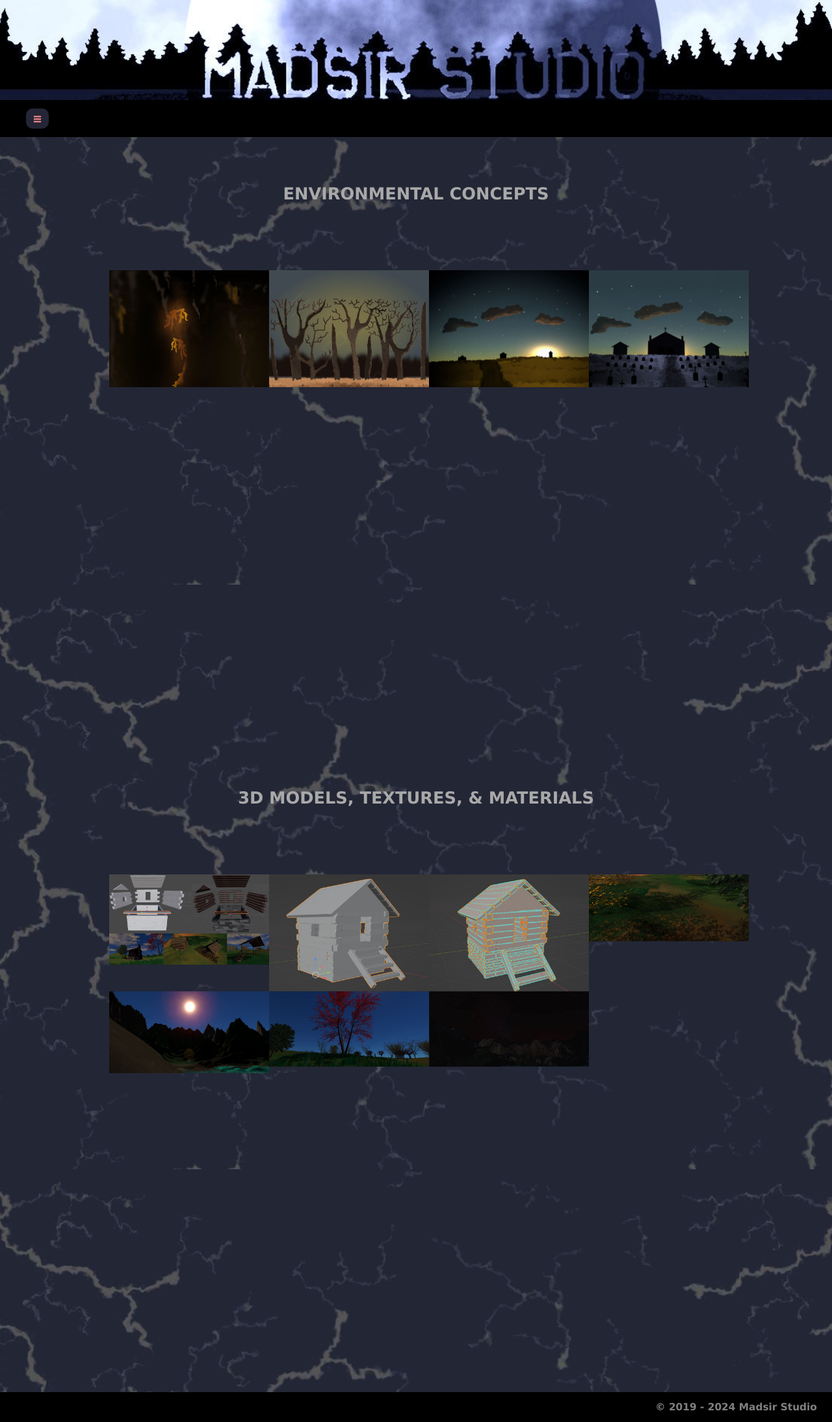
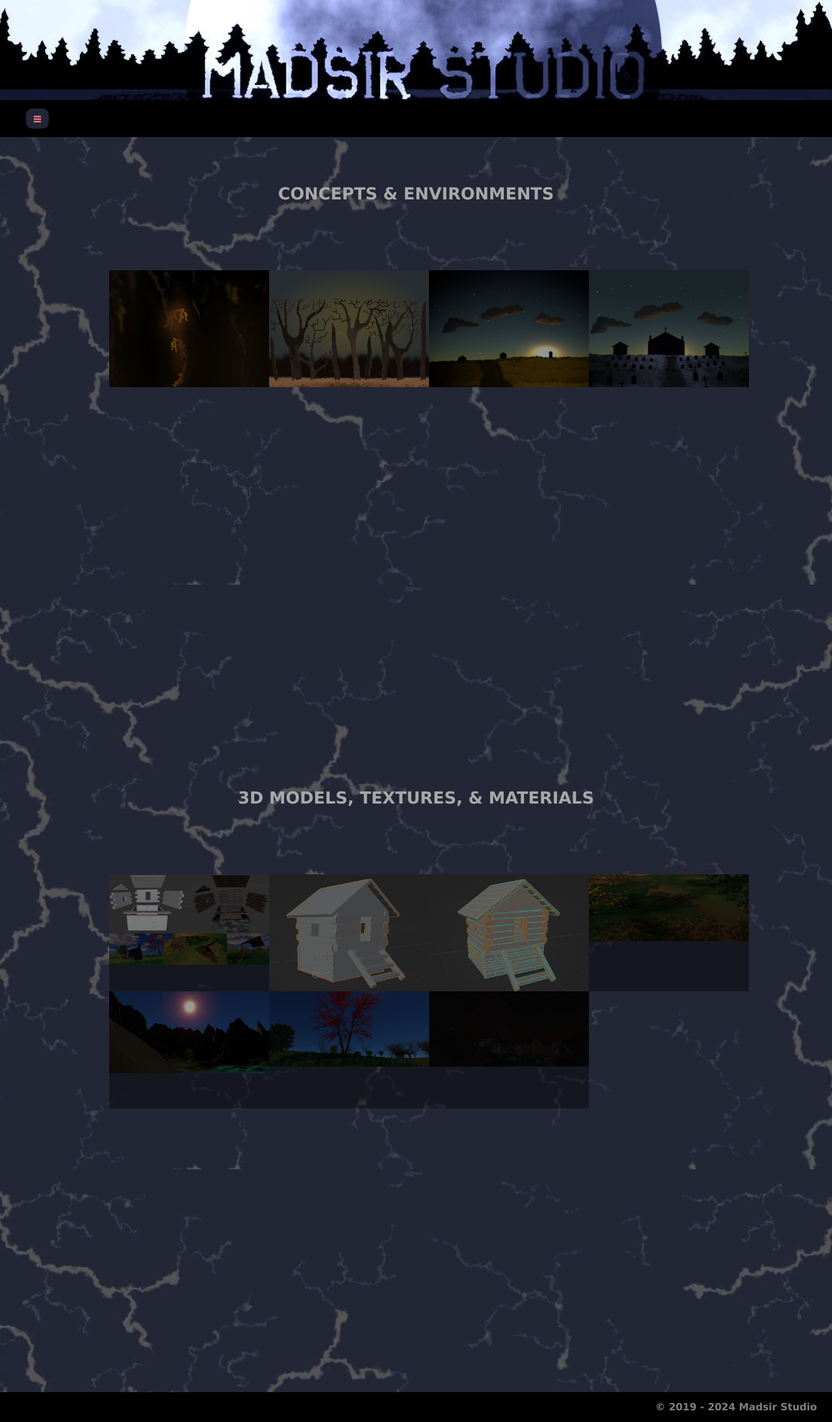
Before and after one commit to Madsir/madsirstudio.github.io, a Jekyll site: the page built from portfolio/index.html, in a window 1280 px wide. Shown: the whole page at 65% size. Built offline with Jekyll 4.4.1, drawn with Linux system fonts in a browser that asks for light colours.

Commit message:
Update index.html

```diff
--- a/portfolio/index.html
+++ b/portfolio/index.html
@@ -61,7 +61,7 @@ description: "RADNESS & MADNESS"
   left: 0;
   width: 100%;
   height: 100%;
-
+  background-color: #000;
   content: '';
   color: white;
   opacity: 0.4;
@@ -137,9 +137,10 @@ description: "RADNESS & MADNESS"
 </head>
 <body>
   <div class="main">
+  </DIV>
   <br>
   <br>
-  <h1>ENVIRONMENTAL CONCEPTS</h1>
+  <h1>CONCEPTS & ENVIRONMENTS</h1>
   <div class="container">
   <div class="top">
       <ul>
@@ -174,7 +175,6 @@ description: "RADNESS & MADNESS"
         <a href="#_14" class="lightbox trans" id="img_14"><img src="/Assets/MapleMood.jpg"></a>
         <a href="#_15" class="lightbox trans" id="img_15"><img src="/Assets/DarkMountains.jpg"></a>
     </div>
-</div>
   </div>
 </body>
 </html>
```
